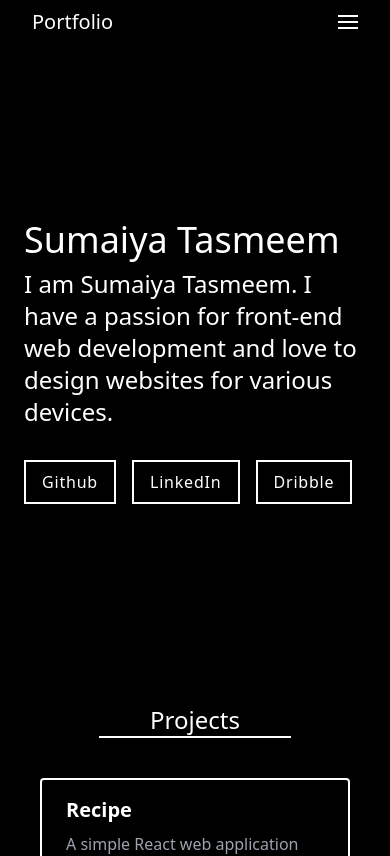
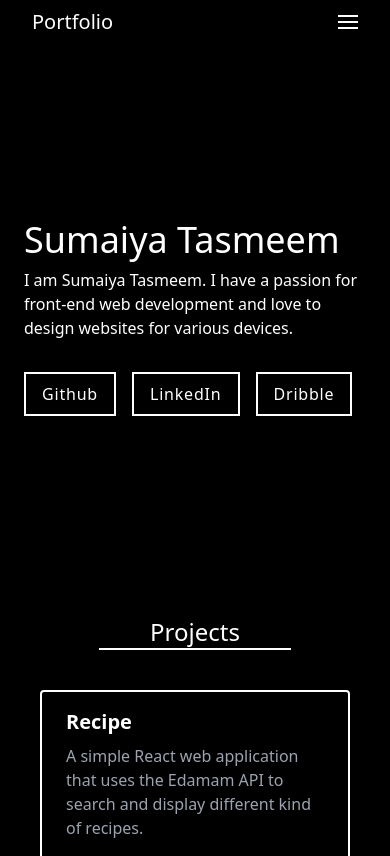
Before and after one commit to stmeem/portfolio-tsm, a Next.js app: page / in a window 390 px wide. Shown: the top 856 px of the page. Built offline with nearby package versions, Linux system fonts and the light colour scheme.

Commit message:
updated text size on index.js

```diff
--- a/pages/index.js
+++ b/pages/index.js
@@ -16,7 +16,7 @@ export default function Home() {
         <div className="container lg:px-32 px-6">
           <h3 className="text-4xl  mb-2">Sumaiya Tasmeem</h3>
 
-          <h3 className="text-2xl mb-8 text-black-200">
+          <h3 className="xl:text-2xl lg:text-2xl md:text-2xl sm:text-xl  mb-8 text-black-200">
             I am Sumaiya Tasmeem. I have a passion for front-end web development
             and love to design websites for various devices.
           </h3>
```
